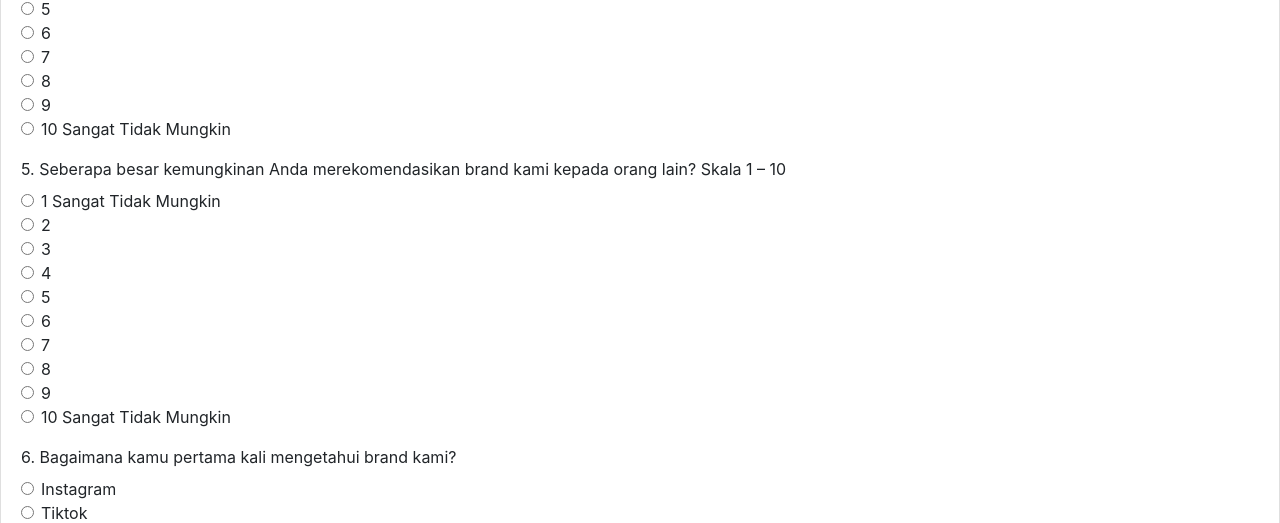
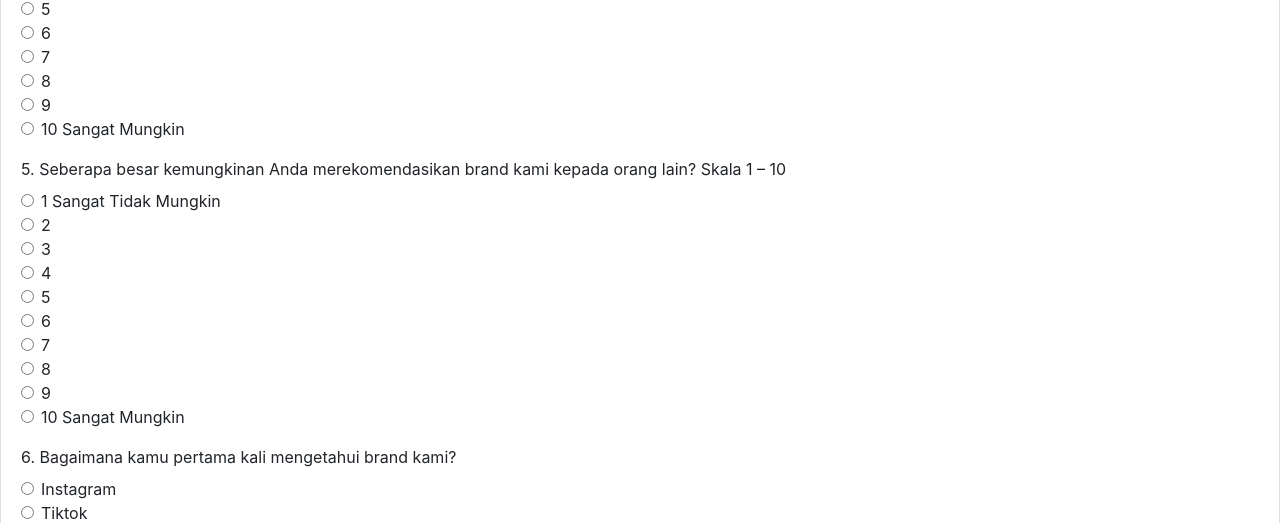
Before and after one commit to conelo03/kojo-cloth, a PHP site: template application/views/pelanggan-page/survey/edit.php in a window 1280 px wide. Shown: the part 828-1351 px from the top of the page. Run offline with PHP 8.4, Linux system fonts and the light colour scheme; the template is opened without the code that fills it, so the values that code supplies are empty; some libraries are stand-ins or nearby versions.

Commit message:
fix bugs

```diff
--- a/application/views/pelanggan-page/survey/edit.php
+++ b/application/views/pelanggan-page/survey/edit.php
@@ -269,7 +269,7 @@
                   <div class="form-check">
                     <input class="form-check-input" type="radio" name="kemungkinan_memesan_produk" value="10" id="kemungkinan_memesan_produk10" <?= $s['kemungkinan_memesan_produk'] == '10' ? 'checked' : '' ?>>
                     <label class="form-check-label" for="kemungkinan_memesan_produk10">
-                      10 Sangat Tidak Mungkin
+                      10 Sangat Mungkin
                     </label>
                   </div>
                 </div>
@@ -333,7 +333,7 @@
                   <div class="form-check">
                     <input class="form-check-input" type="radio" name="merekomendasikan_ke_orang_lain" value="10" id="merekomendasikan_ke_orang_lain10" <?= $s['merekomendasikan_ke_orang_lain'] == '10' ? 'checked' : '' ?>>
                     <label class="form-check-label" for="merekomendasikan_ke_orang_lain10">
-                      10 Sangat Tidak Mungkin
+                      10 Sangat Mungkin
                     </label>
                   </div>
                 </div>
--- a/application/views/pelanggan-page/survey/tambah.php
+++ b/application/views/pelanggan-page/survey/tambah.php
@@ -269,7 +269,7 @@
                   <div class="form-check">
                     <input class="form-check-input" type="radio" name="kemungkinan_memesan_produk" value="10" id="kemungkinan_memesan_produk10" >
                     <label class="form-check-label" for="kemungkinan_memesan_produk10">
-                      10 Sangat Tidak Mungkin
+                      10 Sangat Mungkin
                     </label>
                   </div>
                 </div>
@@ -333,7 +333,7 @@
                   <div class="form-check">
                     <input class="form-check-input" type="radio" name="merekomendasikan_ke_orang_lain" value="10" id="merekomendasikan_ke_orang_lain10" >
                     <label class="form-check-label" for="merekomendasikan_ke_orang_lain10">
-                      10 Sangat Tidak Mungkin
+                      10 Sangat Mungkin
                     </label>
                   </div>
                 </div>
--- a/application/views/survey/edit.php
+++ b/application/views/survey/edit.php
@@ -269,7 +269,7 @@
                   <div class="form-check">
                     <input class="form-check-input" type="radio" name="kemungkinan_memesan_produk" value="10" id="kemungkinan_memesan_produk10" <?= $s['kemungkinan_memesan_produk'] == '10' ? 'checked' : '' ?>>
                     <label class="form-check-label" for="kemungkinan_memesan_produk10">
-                      10 Sangat Tidak Mungkin
+                      10 Sangat Mungkin
                     </label>
                   </div>
                 </div>
@@ -333,7 +333,7 @@
                   <div class="form-check">
                     <input class="form-check-input" type="radio" name="merekomendasikan_ke_orang_lain" value="10" id="merekomendasikan_ke_orang_lain10" <?= $s['merekomendasikan_ke_orang_lain'] == '10' ? 'checked' : '' ?>>
                     <label class="form-check-label" for="merekomendasikan_ke_orang_lain10">
-                      10 Sangat Tidak Mungkin
+                      10 Sangat Mungkin
                     </label>
                   </div>
                 </div>
```
